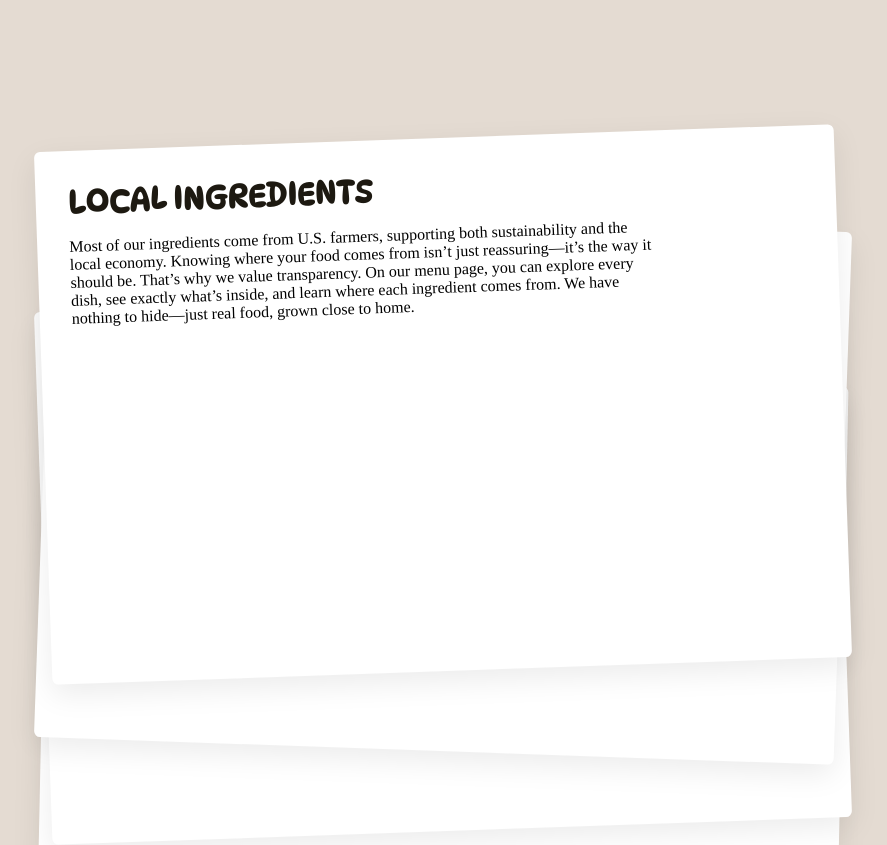
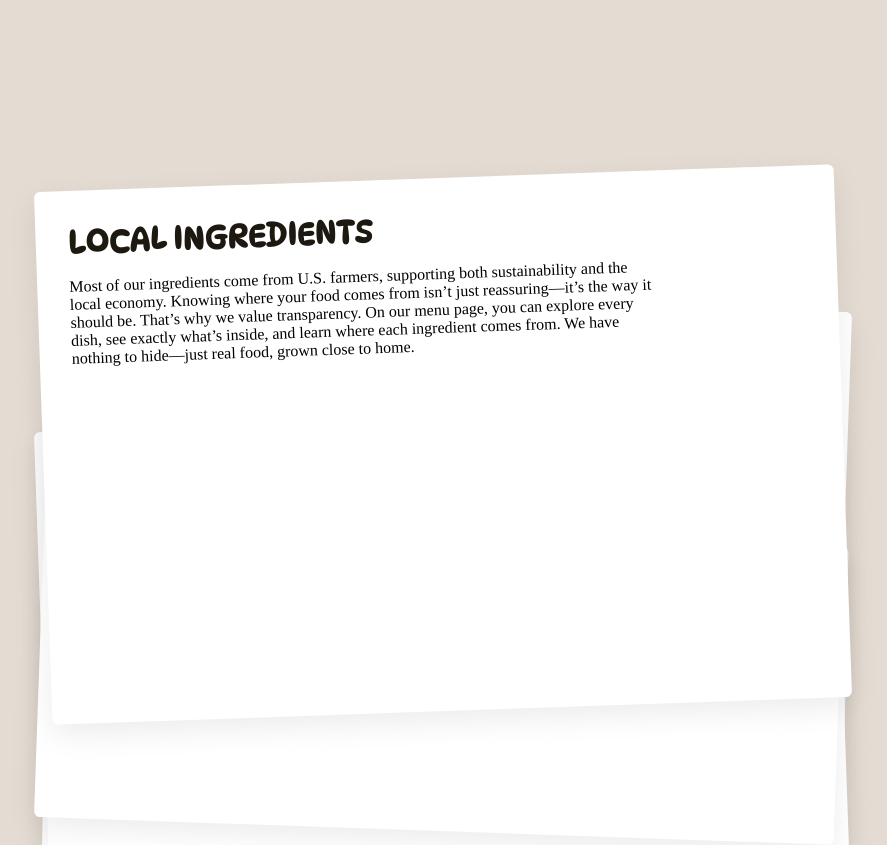
Before and after one commit to notCrazy0815/TSA-DesignBrief-25, a SvelteKit app: page / in a window 1280 px wide. Shown: the part 905-1750 px from the top of the page, without its empty margins (197-1084 px from the left). Built offline with nearby package versions, Linux system fonts and the light colour scheme; a web font is replaced by a local one.

Commit message:
card animation v2

```diff
--- a/src/routes/+page.svelte
+++ b/src/routes/+page.svelte
@@ -64,33 +64,6 @@
           { plant: branch2d, word: 'DO', plantOpacity: '0', plantTransform: 'translateY(50px)' },
           { plant: branch7d, word: 'IT', plantOpacity: '0', plantTransform: 'translateY(50px)' }
      ];
-
-     let fourAspects = [
-          {
-               title: 'Real',
-               description: 'No shortcuts. No artificial substitutes. No pretending. Just honest ingredients, prepared with care, for food that tastes as good as it should. Because real food doesn’t need to be anything else.',
-               opacity: '1' },
-          {
-               title: 'Fresh ingredients',
-               description: 'Freshness isn’t a luxury; it’s our standard. Every ingredient we use is fresh, never highly processed, because real food should nourish you. That’s also why our menu changes with the seasons—when an ingredient isn’t at its best, we won’t serve it. Eating fresh just feels better, and at Verdantia, that’s exactly what you get.',
-               opacity: '1' },
-          {
-               title: 'Vegetarian',
-               description: 'We believe vegetarian and vegan food should be exciting, satisfying, and accessible to everyone. No compromises, no bland salads—just bold flavors and hearty dishes that happen to be meat-free. We’re here to prove that going vegetarian doesn’t mean giving anything up. Even meat lovers will find something to love.',
-               opacity: '1'
-          },
-          {
-               title: 'Local ingredients',
-               description: 'Most of our ingredients come from U.S. farmers, supporting both sustainability and the local economy. Knowing where your food comes from isn’t just reassuring—it’s the way it should be. That’s why we value transparency. On our menu page, you can explore every dish, see exactly what’s inside, and learn where each ingredient comes from. We have nothing to hide—just real food, grown close to home.',
-               opacity: '1'
-          }
-     ];
-
-     let aspectCard1 = null;
-     let aspectCard2 = null;
-     let aspectCard3 = null;
-     let aspectCard4 = null;
-     let aspectCards: any[] = [aspectCard1, aspectCard2, aspectCard3, aspectCard4];
 
      let centerTitle: HTMLHeadingElement;
      let navTitle: HTMLHeadingElement;
@@ -264,10 +237,43 @@
           }, 1000);
      }
 
+     let fourAspects = [
+          {
+               title: 'Real',
+               description: 'No shortcuts. No artificial substitutes. No pretending. Just honest ingredients, prepared with care, for food that tastes as good as it should. Because real food doesn’t need to be anything else.',
+               opacity: '1',
+               transform: 'translateY(30rem) rotate(1.2deg);'
+          },
+          {
+               title: 'Fresh ingredients',
+               description: 'Freshness isn’t a luxury; it’s our standard. Every ingredient we use is fresh, never highly processed, because real food should nourish you. That’s also why our menu changes with the seasons—when an ingredient isn’t at its best, we won’t serve it. Eating fresh just feels better, and at Verdantia, that’s exactly what you get.',
+               opacity: '1',
+               transform: 'translateY(22.5rem) rotate(-2deg);'
+          },
+          {
+               title: 'Vegetarian',
+               description: 'We believe vegetarian and vegan food should be exciting, satisfying, and accessible to everyone. No compromises, no bland salads—just bold flavors and hearty dishes that happen to be meat-free. We’re here to prove that going vegetarian doesn’t mean giving anything up. Even meat lovers will find something to love.',
+               opacity: '1',
+               transform: 'translateY(15rem) rotate(2deg);'
+          },
+          {
+               title: 'Local ingredients',
+               description: 'Most of our ingredients come from U.S. farmers, supporting both sustainability and the local economy. Knowing where your food comes from isn’t just reassuring—it’s the way it should be. That’s why we value transparency. On our menu page, you can explore every dish, see exactly what’s inside, and learn where each ingredient comes from. We have nothing to hide—just real food, grown close to home.',
+               opacity: '1',
+               transform: 'translateY(7.5rem) rotate(-2deg);'
+          }
+     ];
+
+     let aspectCard1 = null;
+     let aspectCard2 = null;
+     let aspectCard3 = null;
+     let aspectCard4 = null;
+     let aspectCards: any[] = [aspectCard1, aspectCard2, aspectCard3, aspectCard4];
+
      function getCardOffset(card: HTMLElement): number {
           const rect = card.getBoundingClientRect();
           const cardMid = rect.top + rect.height / 2;
-          const screenMid = window.innerHeight / 2 + window.innerHeight * 0.1;
+          const screenMid = window.innerHeight / 2;
           return screenMid - cardMid;
      }
 
@@ -422,7 +428,7 @@
                          {#each fourAspects as aspect, i}
                               <div
                                    class="aspect-card"
-                                   style="opacity: {aspect.opacity}"
+                                   style="opacity: {aspect.opacity}; transform: {aspect.transform}"
                                    bind:this={aspectCards[i]}
                                    >
                                    <h3>{aspect.title}</h3>
@@ -952,7 +958,7 @@
                          align-items: center;
                          min-height: 80vh;
                          justify-content: center;
-                         margin-bottom: 50vh;
+                         margin-bottom: 100vh;
 
                          .aspect-card {
                               position: absolute;
@@ -980,22 +986,6 @@
                               p {
                                    width: 80%;
                               }
-
-                              &:nth-child(1) {
-                                   transform: translateY(20rem) rotate(1.2deg);
-                              }
-
-                              &:nth-child(2) {
-                                   transform: translateY(15rem) rotate(-2deg);
-                              }
-
-                              &:nth-child(3) {
-                                   transform: translateY(10rem) rotate(2deg);
-                              }
-
-                              &:nth-child(4) {
-                                   transform: translateY(5rem) rotate(-2deg);
-                              }
                          }
                     }
                }
```
